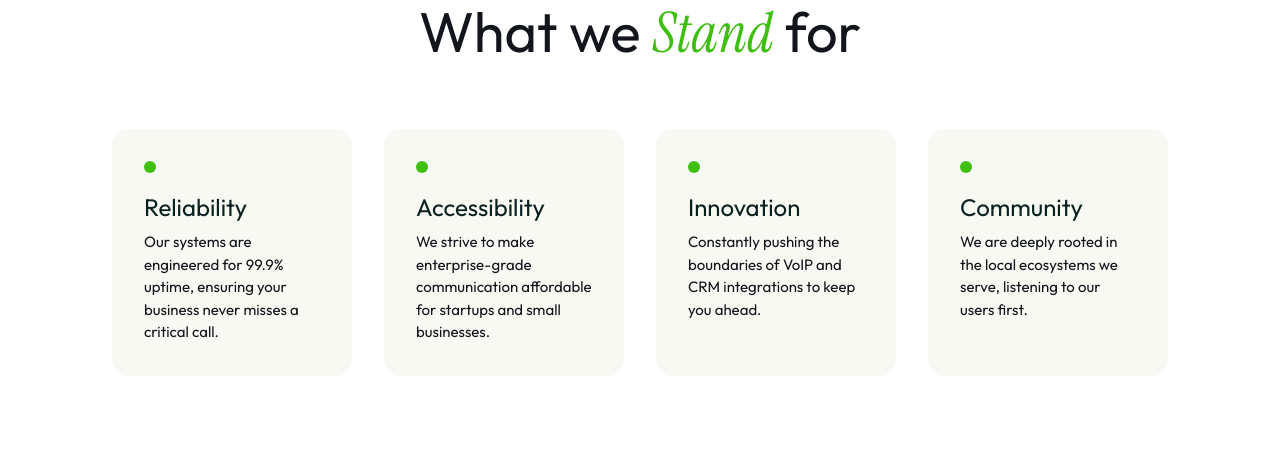
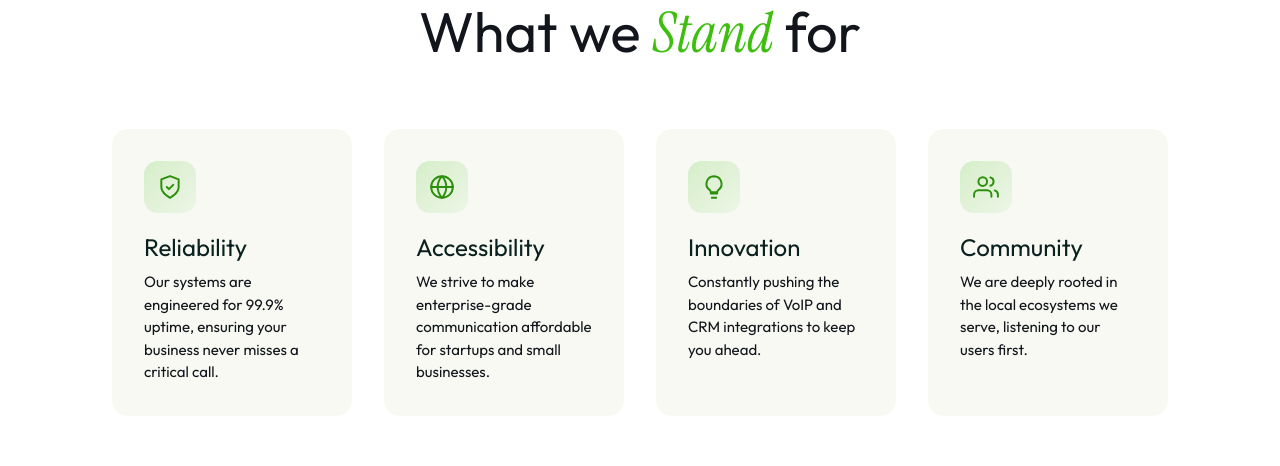
Before and after one commit to Oladhimeji88/new-modal, a Next.js app: page /about in a window 1280 px wide. Shown: the part 2300-2766 px from the top of the page. Built offline with nearby package versions, Linux system fonts and the light colour scheme.

Commit message:
Add 3D hover effects and icon styling for value cards on About Us page

```diff
--- a/src/imports/AboutUsPage/index.tsx
+++ b/src/imports/AboutUsPage/index.tsx
@@ -302,13 +302,14 @@ function Frame24() {
 
 function Frame23() {
   return (
-    <div className="bg-[#f7f9f2] col-1 justify-self-start relative rounded-[16px] row-1 self-stretch shrink-0" data-name="Frame">
+    <div className="nt-value-card bg-[#f7f9f2] col-1 justify-self-start relative rounded-[16px] row-1 self-stretch shrink-0" data-name="Frame">
       <div className="content-stretch flex flex-col gap-[20px] items-start p-[32px] relative size-full">
-        <div className="relative shrink-0 size-[12px]" data-name="Ellipse">
-          <svg className="absolute block inset-0 size-full" fill="none" preserveAspectRatio="none" viewBox="0 0 12 12">
-            <circle cx="6" cy="6" fill="var(--fill-0, #3EBF0F)" id="Ellipse" r="6" />
+        <span className="nt-value-icon" aria-hidden="true">
+          <svg viewBox="0 0 24 24" fill="none" stroke="currentColor" strokeWidth="1.8" strokeLinecap="round" strokeLinejoin="round">
+            <path d="M12 22s8-4 8-10V5l-8-3-8 3v7c0 6 8 10 8 10Z" />
+            <path d="m9 12 2 2 4-4" />
           </svg>
-        </div>
+        </span>
         <Frame24 />
       </div>
     </div>
@@ -326,13 +327,14 @@ function Frame26() {
 
 function Frame25() {
   return (
-    <div className="bg-[#f7f9f2] col-2 justify-self-start relative rounded-[16px] row-1 self-stretch shrink-0" data-name="Frame">
+    <div className="nt-value-card bg-[#f7f9f2] col-2 justify-self-start relative rounded-[16px] row-1 self-stretch shrink-0" data-name="Frame">
       <div className="content-stretch flex flex-col gap-[20px] items-start p-[32px] relative size-full">
-        <div className="relative shrink-0 size-[12px]" data-name="Ellipse">
-          <svg className="absolute block inset-0 size-full" fill="none" preserveAspectRatio="none" viewBox="0 0 12 12">
-            <circle cx="6" cy="6" fill="var(--fill-0, #3EBF0F)" id="Ellipse" r="6" />
+        <span className="nt-value-icon" aria-hidden="true">
+          <svg viewBox="0 0 24 24" fill="none" stroke="currentColor" strokeWidth="1.8" strokeLinecap="round" strokeLinejoin="round">
+            <circle cx="12" cy="12" r="10" />
+            <path d="M2 12h20M12 2a15.3 15.3 0 0 1 4 10 15.3 15.3 0 0 1-4 10 15.3 15.3 0 0 1-4-10 15.3 15.3 0 0 1 4-10Z" />
           </svg>
-        </div>
+        </span>
         <Frame26 />
       </div>
     </div>
@@ -350,13 +352,13 @@ function Frame28() {
 
 function Frame27() {
   return (
-    <div className="bg-[#f7f9f2] col-3 justify-self-start relative rounded-[16px] row-1 self-stretch shrink-0" data-name="Frame">
+    <div className="nt-value-card bg-[#f7f9f2] col-3 justify-self-start relative rounded-[16px] row-1 self-stretch shrink-0" data-name="Frame">
       <div className="content-stretch flex flex-col gap-[20px] items-start p-[32px] relative size-full">
-        <div className="relative shrink-0 size-[12px]" data-name="Ellipse">
-          <svg className="absolute block inset-0 size-full" fill="none" preserveAspectRatio="none" viewBox="0 0 12 12">
-            <circle cx="6" cy="6" fill="var(--fill-0, #3EBF0F)" id="Ellipse" r="6" />
+        <span className="nt-value-icon" aria-hidden="true">
+          <svg viewBox="0 0 24 24" fill="none" stroke="currentColor" strokeWidth="1.8" strokeLinecap="round" strokeLinejoin="round">
+            <path d="M9 18h6M10 22h4M12 2a7 7 0 0 0-4 12.7c.6.5 1 1.3 1 2.1h6c0-.8.4-1.6 1-2.1A7 7 0 0 0 12 2Z" />
           </svg>
-        </div>
+        </span>
         <Frame28 />
       </div>
     </div>
@@ -374,13 +376,15 @@ function Frame30() {
 
 function Frame29() {
   return (
-    <div className="bg-[#f7f9f2] col-4 justify-self-start relative rounded-[16px] row-1 self-stretch shrink-0" data-name="Frame">
+    <div className="nt-value-card bg-[#f7f9f2] col-4 justify-self-start relative rounded-[16px] row-1 self-stretch shrink-0" data-name="Frame">
       <div className="content-stretch flex flex-col gap-[20px] items-start p-[32px] relative size-full">
-        <div className="relative shrink-0 size-[12px]" data-name="Ellipse">
-          <svg className="absolute block inset-0 size-full" fill="none" preserveAspectRatio="none" viewBox="0 0 12 12">
-            <circle cx="6" cy="6" fill="var(--fill-0, #3EBF0F)" id="Ellipse" r="6" />
+        <span className="nt-value-icon" aria-hidden="true">
+          <svg viewBox="0 0 24 24" fill="none" stroke="currentColor" strokeWidth="1.8" strokeLinecap="round" strokeLinejoin="round">
+            <path d="M17 21v-2a4 4 0 0 0-4-4H5a4 4 0 0 0-4 4v2" />
+            <circle cx="9" cy="7" r="4" />
+            <path d="M23 21v-2a4 4 0 0 0-3-3.87M16 3.13a4 4 0 0 1 0 7.75" />
           </svg>
-        </div>
+        </span>
         <Frame30 />
       </div>
     </div>
--- a/src/styles/polish.css
+++ b/src/styles/polish.css
@@ -673,6 +673,57 @@ body {
     flex: 1 1 100%;
     height: 240px;
   }
+}
+
+/* "What we Stand for" value cards — icon badge + 3D hover tilt */
+.nt-value-card {
+  transform: perspective(900px) rotateX(0) rotateY(0);
+  transform-style: preserve-3d;
+  transition: transform 0.5s cubic-bezier(0.16, 1, 0.3, 1), box-shadow 0.5s ease;
+  will-change: transform;
+}
+
+.nt-value-card:hover {
+  box-shadow: 0 28px 60px rgba(10, 33, 31, 0.16);
+}
+
+/* Each card tilts toward a different corner */
+.nt-value-card:nth-child(1):hover {
+  transform: perspective(900px) rotateX(6deg) rotateY(7deg) translateY(-8px) scale(1.02);
+}
+
+.nt-value-card:nth-child(2):hover {
+  transform: perspective(900px) rotateX(6deg) rotateY(-7deg) translateY(-8px) scale(1.02);
+}
+
+.nt-value-card:nth-child(3):hover {
+  transform: perspective(900px) rotateX(-6deg) rotateY(7deg) translateY(-8px) scale(1.02);
+}
+
+.nt-value-card:nth-child(4):hover {
+  transform: perspective(900px) rotateX(-6deg) rotateY(-7deg) translateY(-8px) scale(1.02);
+}
+
+.nt-value-icon {
+  align-items: center;
+  background: linear-gradient(135deg, rgba(62, 191, 15, 0.18), rgba(62, 191, 15, 0.05));
+  border-radius: 14px;
+  color: #2c8f0c;
+  display: flex;
+  flex-shrink: 0;
+  height: 52px;
+  justify-content: center;
+  transition: transform 0.5s cubic-bezier(0.16, 1, 0.3, 1);
+  width: 52px;
+}
+
+.nt-value-card:hover .nt-value-icon {
+  transform: translateZ(26px) scale(1.06);
+}
+
+.nt-value-icon svg {
+  height: 26px;
+  width: 26px;
 }
 
 [data-name="about-us-page"] > [data-name="Frame"],
```
